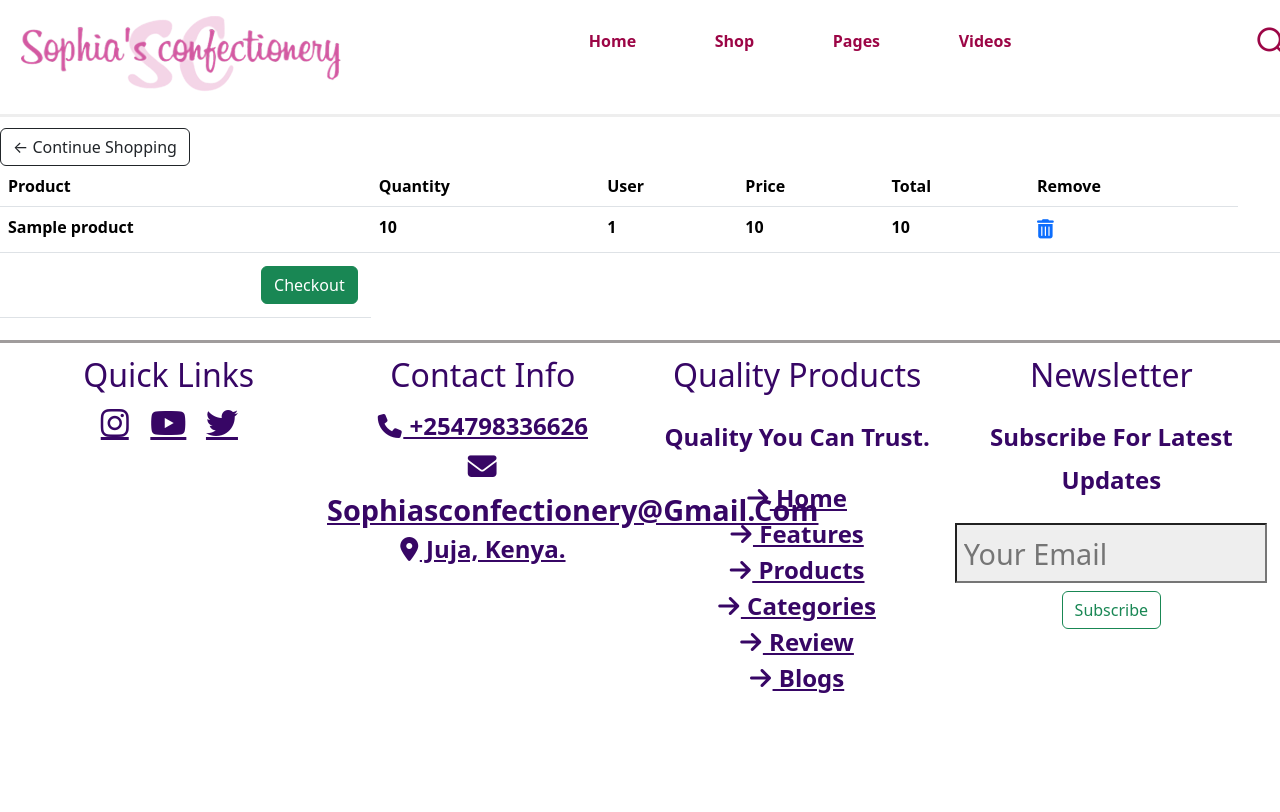
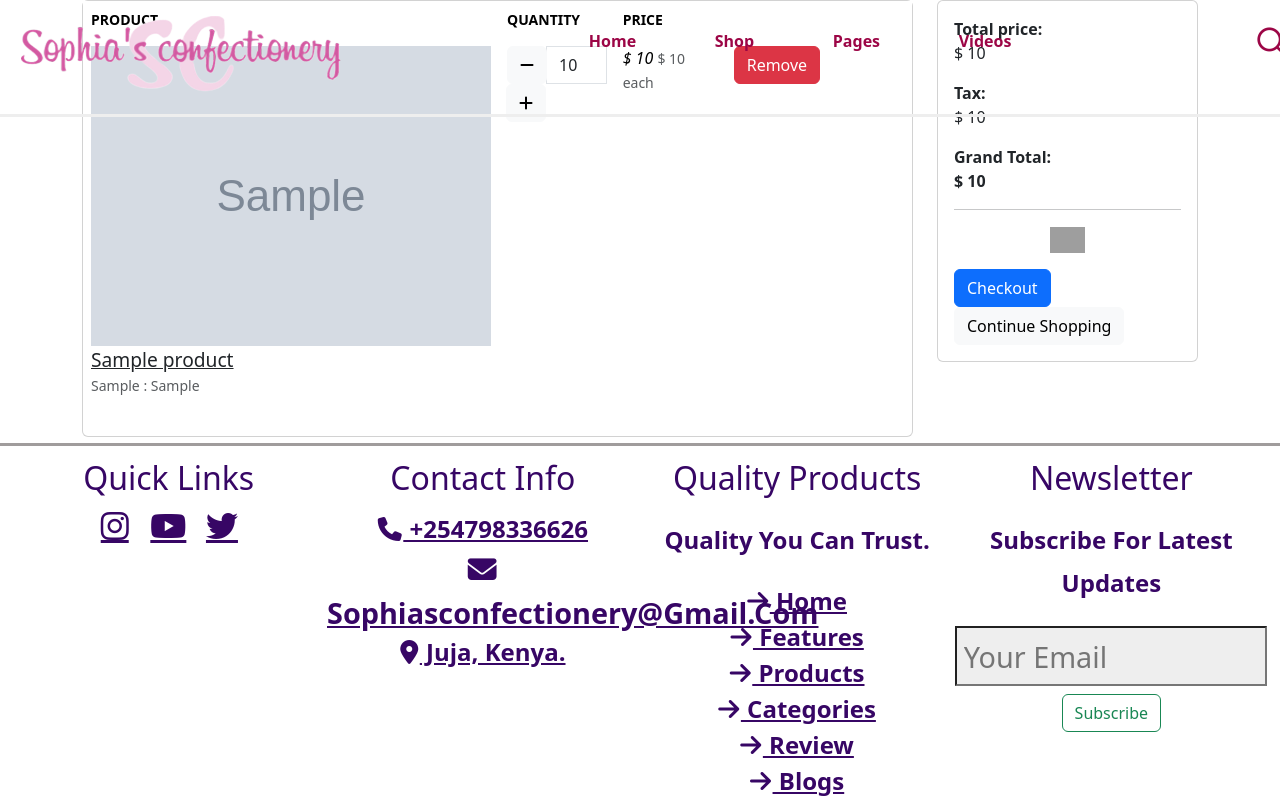
Before and after one commit to jobkarani/sophias-kitchen, a Django app: template app/templates/all-temps/cart.html in a window 1280 px wide. Before the commit the page ends 693 px from the top, so only its background shows below. Run offline with Django 3.2, Linux system fonts and the light colour scheme; the template is opened without the code that fills it: most values are stand-ins (such as "Sample title", 1, 10 or a date in 2020); grey boxes marked "Sample" are stand-in pictures; some libraries are stand-ins or nearby versions; some web fonts are replaced; grey boxes are pictures that could not be loaded.

Commit message:
creates cart and cartitem models

```diff
--- a/app/admin.py
+++ b/app/admin.py
@@ -13,3 +13,5 @@ class ProductAdmin(admin.ModelAdmin):
 admin.site.register(Profile)
 admin.site.register(Product, ProductAdmin )
 admin.site.register(Category, CategoryAdmin)
+admin.site.register(Cart)
+admin.site.register(CartItem)
--- a/app/templates/all-temps/cart.html
+++ b/app/templates/all-temps/cart.html
@@ -1,56 +1,122 @@
-{% extends 'all-temps/base.html' %} {% load static %} {% block content %}
-<style>
-    * {
-        margin: 0;
-        padding: 0;
-        box-sizing: border-box;
-    }
+{% extends 'all-temps/base.html' %}
+{% load static %}
 
-    body {
-        margin-top: 10%;
-    }
-</style>
+{% block content %}
+
+
+<section class="section-content padding-y bg">
+<div class="container">
+
+<!-- ============================ COMPONENT 1 ================================= -->
+{% if not cart_items %}
+	<h2 class="text-center">Your Shopping Cart is Empty</h2>
+	<br>
+	<div class="text-center">
+		<a href="{% url 'shop' %}" class="btn btn-primary">Continue Shopping</a>
+	</div>
+{% else %}
 <div class="row">
-    <div class="col-lg-12">
-        <div class="box-element">
-            <a class="btn btn-outline-dark" href="/shop/">&#x2190; Continue Shopping</a>
-            <br>
-            <table class="table">
-
-                <thead>
-                    <tr>
+	<aside class="col-lg-9">
+<div class="card">
+<table class="table table-borderless table-shopping-cart">
+<thead class="text-muted">
+<tr class="small text-uppercase">
   <th scope="col">Product</th>
-                        <th scope="col">Quantity</th>
-                        <th scope="col">User</th>
-                        <th scope="col">Price</th>
-                        <th scope="col">Total</th>
-                        <th scope="col">Remove</th>
+  <th scope="col" width="120">Quantity</th>
+  <th scope="col" width="120">Price</th>
+  <th scope="col" class="text-right" width="200"> </th>
 </tr>
 </thead>
 <tbody>
-                    {% for order in orders %}
+
+{% for cart_item in cart_items %}
 <tr>
-                        <td><strong>{{ order.product.name }}</strong></td>
-                        <td><strong>{{ order.quantity }}</strong></td>
-                        <td><strong>{{ order.user_id }}</strong></td>
-                        <td><strong>{{ order.product.price }}</strong></td>
-                        <td><strong>{{ order.get_total }}</strong></td>
-                        <td><a href="url:delete_view" part.id><i class="fa fa-trash"></i></a>
 	<td>
-
+		<figure class="itemside align-items-center">
+			<div class="aside"><img src="{{ cart_item.product.images.url }}" class="img-sm"></div>
+			<figcaption class="info">
+				<a href="{{ cart_item.product.get_url }}" class="title text-dark">{{ cart_item.product.product_name }}</a>
+				<p class="text-muted small">
+					{% if cart_item.variations.all %}
+						{% for item in cart_item.variations.all %}
+							{{ item.variation_category | capfirst }} : {{ item.variation_value | capfirst }} <br>
+						{% endfor %}
+					{% endif %}
+				</p>
+			</figcaption>
+		</figure>
+	</td>
+	<td>
+		<!-- col.// -->
+					<div class="col">
+						<div class="input-group input-spinner">
+							<div class="input-group-prepend">
+							<a href="{% url 'remove_cart' cart_item.product.id cart_item.id %}" class="btn btn-light" type="button" id="button-plus"> <i class="fa fa-minus"></i> </a>
+							</div>
+							<input type="text" class="form-control"  value="{{ cart_item.quantity }}">
+							<div class="input-group-append">
+								<form action="{% url 'add_cart' cart_item.product.id %}" method="POST">
+									{% csrf_token %}
+									{% for item in cart_item.variations.all %}
+										<input type="hidden" name="{{ item.variation_category | lower }}" value="{{ item.variation_value | capfirst }}">
+									{% endfor %}
+									<button class="btn btn-light" type="submit" id="button-minus"> <i class="fa fa-plus"></i> </button>
+								</form>
+							</div>
+						</div> <!-- input-group.// -->
+					</div> <!-- col.// -->
+	</td>
+	<td>
+		<div class="price-wrap">
+			<var class="price">$ {{ cart_item.sub_total }}</var>
+			<small class="text-muted"> $ {{ cart_item.product.price }} each </small>
+		</div> <!-- price-wrap .// -->
+	</td>
+	<td class="text-right">
+	<a href="{% url 'remove_cart_item' cart_item.product.id cart_item.id %}" onclick="return confirm('Are you sure you want to delete this item?')" class="btn btn-danger"> Remove</a>
+	</td>
 </tr>
 {% endfor %}
-                    <tr>
-                        <td>
-                            <a style="float:right; margin:5px" class="btn btn-success" href="{% url 'checkout' %}">Checkout</a>
-                        </td>
-                    </tr>
+
 </tbody>
 </table>
-        </div>
-    </div>
-</div>
+</div> <!-- card.// -->
 
-<script>
-</script>
-{% endblock content %}
+	</aside> <!-- col.// -->
+	<aside class="col-lg-3">
+
+		<div class="card">
+		<div class="card-body">
+			<dl class="dlist-align">
+			  <dt>Total price:</dt>
+			  <dd class="text-right">$ {{total}}</dd>
+			</dl>
+			<dl class="dlist-align">
+			  <dt>Tax:</dt>
+			  <dd class="text-right"> $ {{tax}}</dd>
+			</dl>
+			<dl class="dlist-align">
+			  <dt>Grand Total:</dt>
+			  <dd class="text-right text-dark b"><strong>$ {{grand_total}}</strong></dd>
+			</dl>
+			<hr>
+			<p class="text-center mb-3">
+				<img src="{% static './images/misc/payments.png' %}" height="26">
+			</p>
+			<a href="{% url 'checkout' %}" class="btn btn-primary btn-block"> Checkout </a>
+			<a href="{% url 'store' %}" class="btn btn-light btn-block">Continue Shopping</a>
+		</div> <!-- card-body.// -->
+		</div> <!-- card.// -->
+
+</aside> <!-- col.// -->
+
+
+</div> <!-- row.// -->
+{% endif %}
+<!-- ============================ COMPONENT 1 END .// ================================= -->
+
+</div> <!-- container .//  -->
+</section>
+<!-- ========================= SECTION CONTENT END// ========================= -->
+
+{% endblock %}
--- a/app/urls.py
+++ b/app/urls.py
@@ -11,5 +11,6 @@ urlpatterns = [
     path('shop/', views.shop, name='shop'),
     path('shop/<slug:category_slug>/', views.shop, name='products_by_category'),
     path('shop/<slug:category_slug>/<slug:product_slug>/', views.product_detail, name='product_detail'),
+    path('cart/', views.cart, name='cart'),
     path('aboutus/', views.About, name='About'),
 ]
--- a/app/views.py
+++ b/app/views.py
@@ -116,6 +116,9 @@ def product_detail(request, category_slug, product_slug):
     context = {
         'single_product': single_product,
     }
+    return render(request, 'all-temps/product.html',context)
 
 
-    return render(request, 'all-temps/product.html',context)
+def cart(request):
+
+    return render(request, 'all-temps/cart.html')
```
Also changed, not shown: app/models.py (+16 -2 lines), app/migrations/0003_cart_cartitem.py (added). Lines whose indentation alone changed are shown as unchanged.
